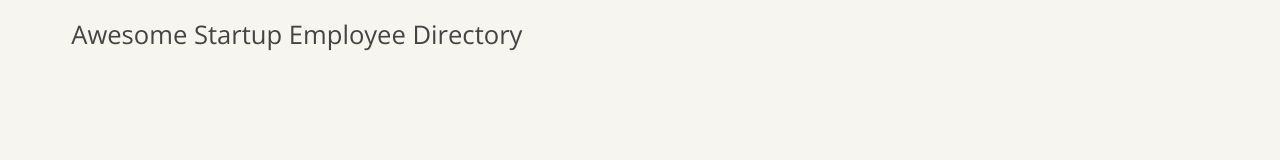
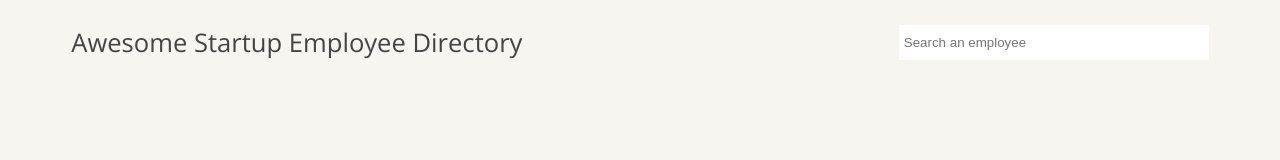
Before and after one commit to tdimnet/Use-a-Public-API-to-Create-an-Employee-Directory, a plain HTML site: page index.html in a window 1280 px wide. Drawn offline with nearby package versions, Linux system fonts and the light colour scheme; no server answers.

Commit message:
Add the input element and attach an event handler to it

```diff
--- a/css/main.css
+++ b/css/main.css
@@ -17,9 +17,33 @@ body {
 /***********************************
   HEADER SETTINGS
 ***********************************/
+header {
+  display: flex;
+  align-items: center;
+}
+
 header h1 {
   font-size: 1.6em;
   font-weight: 400;
+  position: relative;
+}
+
+.search-container {
+  margin-left: auto;
+}
+
+.search-container input {
+  padding: 10px 5px;
+  width: 300px;
+  cursor: pointer;
+  transition: .4s;
+  border: none;
+}
+
+.search-container input:hover,
+.search-container input:focus {
+  outline: 1px solid #888;
+  border: none;
 }
 
 
--- a/index.html
+++ b/index.html
@@ -10,6 +10,9 @@
     <div id="main-wrapper">
       <header>
         <h1>Awesome Startup Employee Directory</h1>
+        <div class="search-container">
+          <input id="search-input" placeholder="Search an employee">
+        </div>
       </header>
       <main id="gallery">
       </main>
--- a/js/app.js
+++ b/js/app.js
@@ -1,4 +1,5 @@
 // Selecting the DOM elements
+const $searchInput = $('#search-input');
 const $gallery = $('#gallery');
 const $overlay = $('<div id="overlay"></div>');
 const $employeeDetail = $('<div id="employee-detail"></div>');
@@ -103,3 +104,11 @@ function getOneEmployeeDetails(url) {
 $closeBtn.on('click', function() {
   $overlay.fadeOut();
 })
+
+
+
+// The searching function
+$searchInput.keyup(function() {
+  let searchName = $searchInput.val().toLowerCase();
+  console.log(searchName)
+})
```
